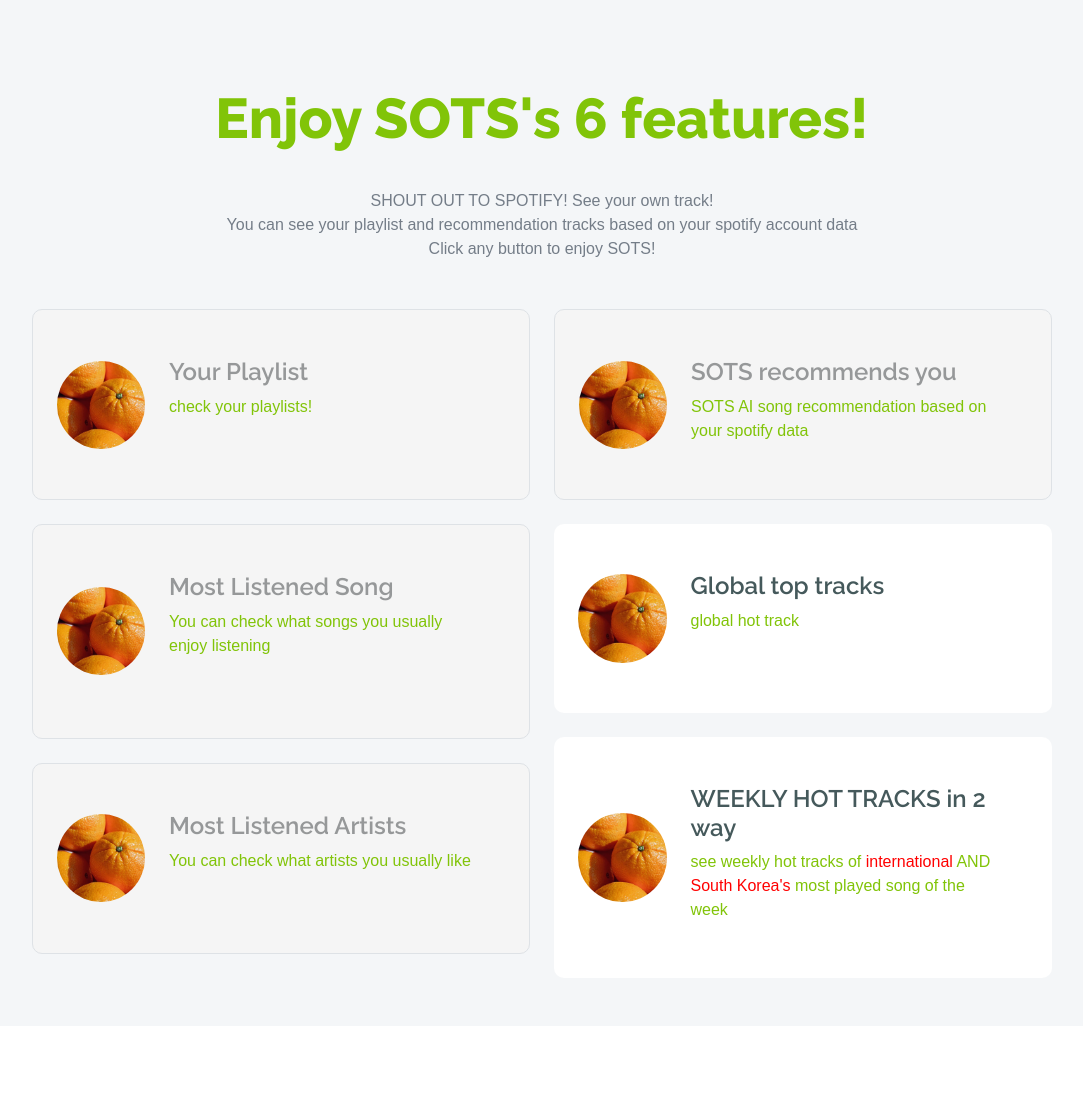
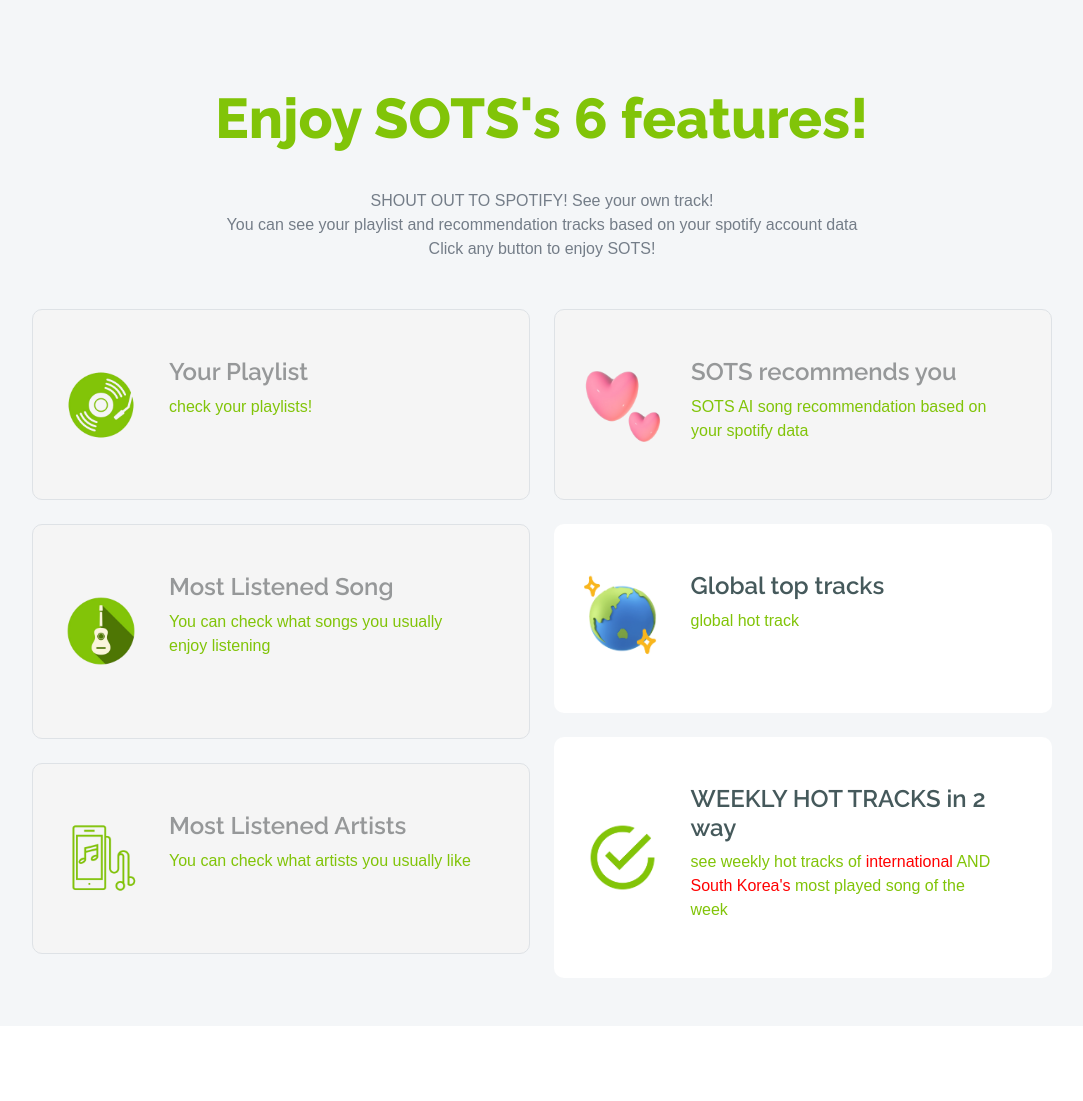
Before and after one commit to Hamseungjin/WEB_PROJECT, a Flask app: template templates/mainUnauthorized.html in a window 1280 px wide. Shown: the part 889-1990 px from the top of the page, without its empty margins (98-1181 px from the left). Run offline with Flask 3, Linux system fonts and the light colour scheme; the template is opened without the code that fills it, so the values that code supplies are empty; some libraries are stand-ins or nearby versions.

Commit message:
change 4 feature image jpg to png + insert in mainUnauthorized.html

```diff
--- a/templates/mainUnauthorized.html
+++ b/templates/mainUnauthorized.html
@@ -60,7 +60,7 @@
                         <a href="">
                             <div class="d-flex p-4 rounded mb-4 border border-1" style="background-color: whitesmoke;">
                                 <div class="col-3 row align-items-center">
-                                    <img src="../static/img/best-product-1.jpg" class="img-fluid rounded-circle w-100" alt="">
+                                    <img src="../static/img/mainImg/LP.png" class="img-fluid rounded-circle w-100" alt="">
                                 </div>
                                 <div class="p-4">
                                     <h4 style="color: #969899;">Your Playlist</h4>
@@ -71,7 +71,7 @@
                         <a href="">
                             <div class="d-flex p-4 rounded mb-4 border border-1" style="background-color: whitesmoke;">
                                 <div class="col-3 row align-items-center">
-                                    <img src="../static/img/best-product-1.jpg" class="img-fluid rounded-circle w-100" alt="">
+                                    <img src="../static/img/mainImg/guitar.png" class="img-fluid rounded w-100" alt="">
                                 </div>
                                 <div class="p-4">
                                     <h4 style="color: #969899;">Most Listened Song</h4>
@@ -82,7 +82,7 @@
                         <a href="">
                             <div class="d-flex p-4 rounded border border-1" style="background-color: whitesmoke;">
                                 <div class="col-3 row align-items-center">
-                                    <img src="../static/img/best-product-1.jpg" class="img-fluid rounded-circle w-100" alt="">
+                                    <img src="../static/img/mainImg/mp3.png" class="img-fluid rounded w-100" alt="">
                                 </div>
                                 <div class="p-4">
                                     <h4 style="color: #969899;">Most Listened Artists</h4>
@@ -95,7 +95,7 @@
                         <a href="">
                             <div class="d-flex p-4 rounded mb-4 border border-1" style="background-color: whitesmoke;">
                                 <div class="col-3 row align-items-center">
-                                    <img src="../static/img/best-product-1.jpg" class="img-fluid rounded-circle w-100" alt="">
+                                    <img src="../static/img/mainImg/heart.png" class="img-fluid rounded w-100" alt="">
                                 </div>
                                 <div class="p-4">
                                     <h4 style="color: #969899;">SOTS recommends you</h4>
@@ -106,7 +106,7 @@
                         <a href="/global_top_tracks">
                             <div class="d-flex p-4 rounded mb-4 bg-white">
                                 <div class="col-3 row align-items-center">
-                                    <img src="../static/img/best-product-1.jpg" class="img-fluid rounded-circle w-100" alt="">
+                                    <img src="../static/img/mainImg/global.jpg" class="img-fluid rounded w-100" alt="">
                                 </div>
                                 <div class="p-4">
                                     <h4>Global top tracks</h4>
@@ -117,7 +117,7 @@
                         <a href="/global_and_kr_tendency">
                             <div class="d-flex p-4 rounded bg-white">
                                 <div class="col-3 row align-items-center">
-                                    <img src="../static/img/best-product-1.jpg" class="img-fluid rounded-circle w-100" alt="">
+                                    <img src="../static/img/mainImg/check.jpg" class="img-fluid rounded-circle w-100" alt="">
                                 </div>
                                 <div class="p-4">
                                     <h4>WEEKLY HOT TRACKS in 2 way</h4>
```
Also changed, not shown: templates/main.html (+4 -4 lines), static/img/mainImg/LP.jpg (deleted), static/img/mainImg/LP.png (added), static/img/mainImg/guitar.jpg (deleted), static/img/mainImg/guitar.png (added), static/img/mainImg/heart.jpg (deleted), static/img/mainImg/heart.png (added), static/img/mainImg/mp3.jpg (deleted), static/img/mainImg/mp3.png (added).
